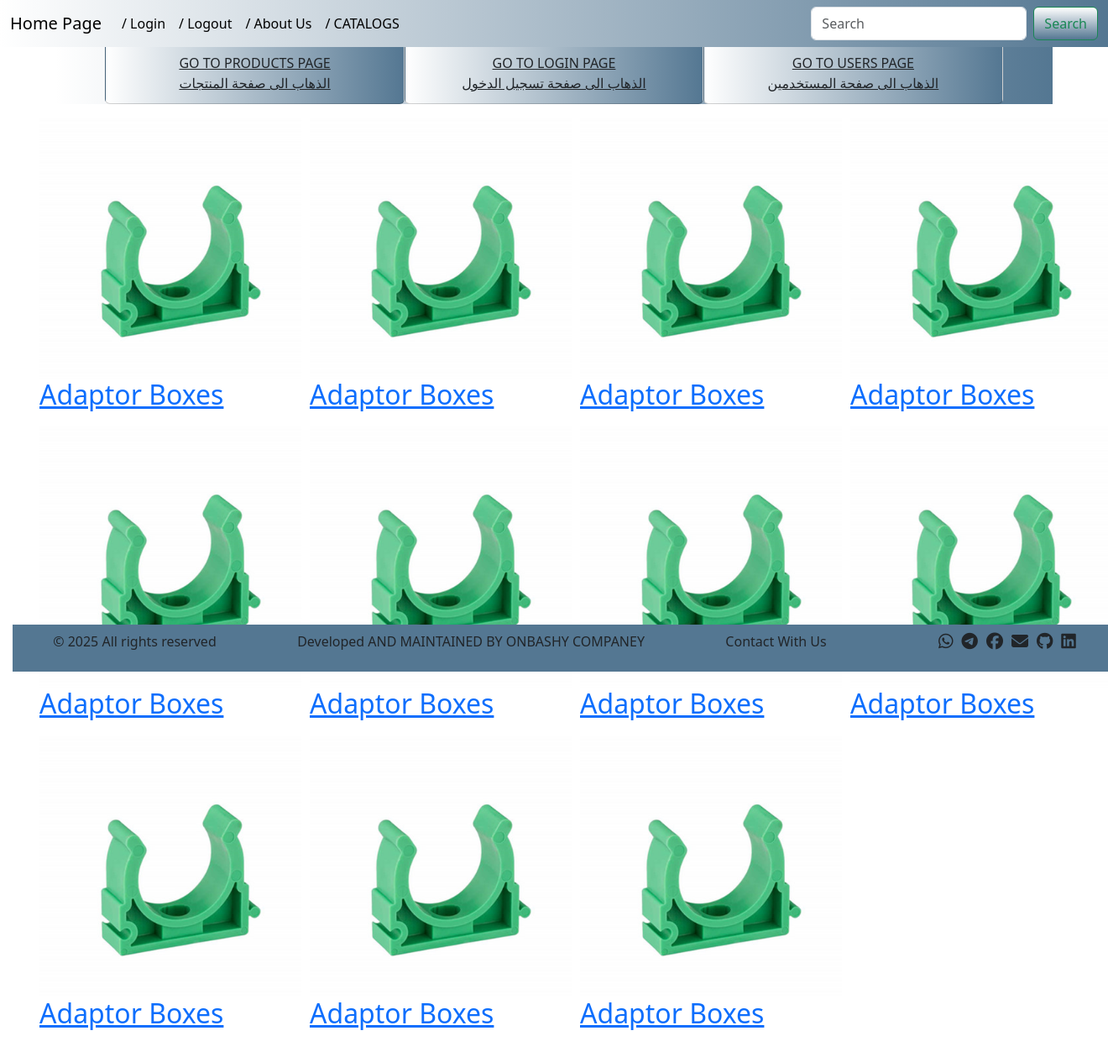
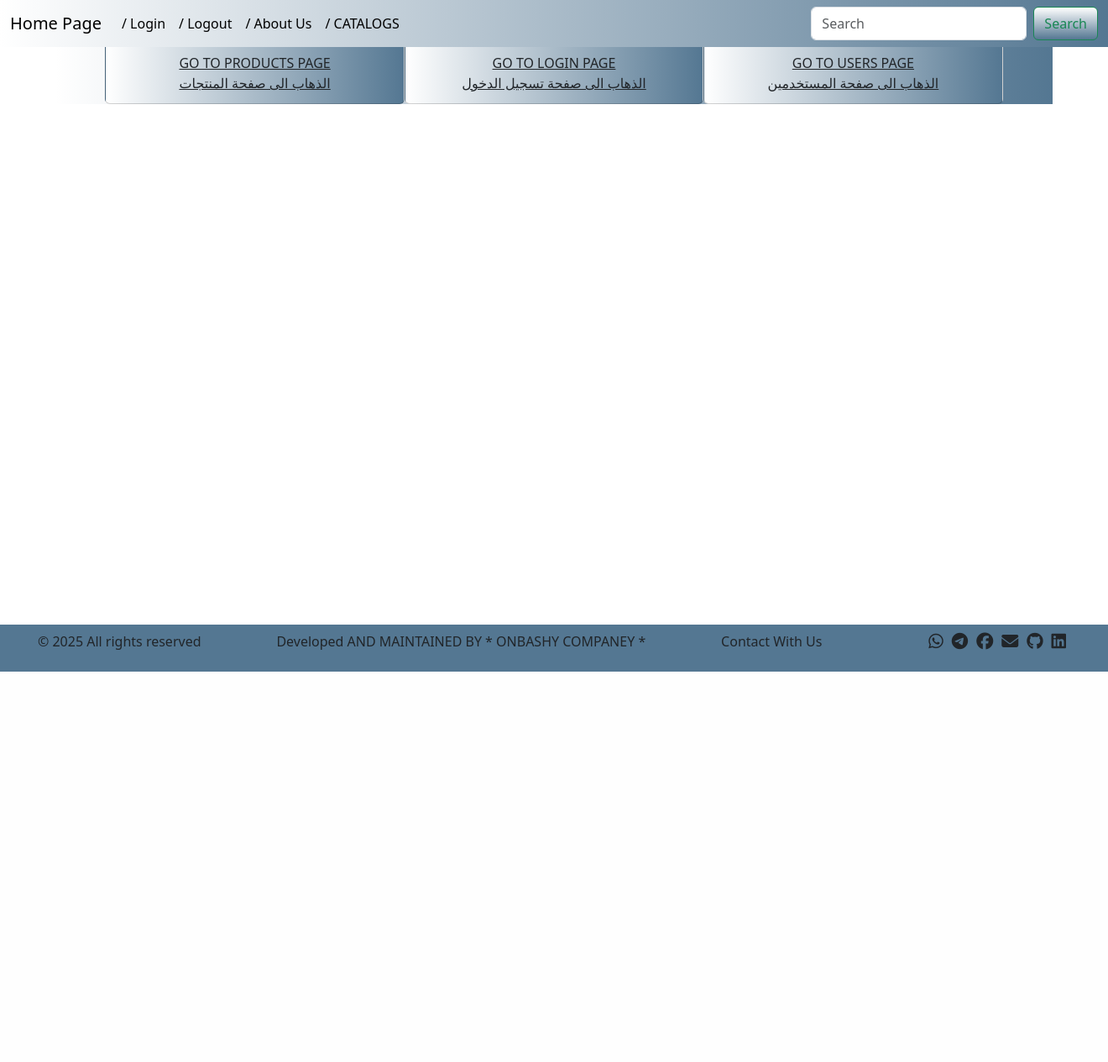
Before and after one commit to abdalfatah1994/home_work_4, a PHP site: page / in a window 1320 px wide; the page is wider, and only the part inside the window is pictured. Shown: that part at 84% size. After the commit the page ends 800 px from the top of that part, so only its background shows below. Run offline with PHP 8.4, Linux system fonts and the light colour scheme.

Commit message:
just edit index

```diff
--- a/index.php
+++ b/index.php
@@ -1,11 +1,23 @@
 <?php
-$host = "localhost";
-$dbname = "store_db";
+$dsn = "mysql:host=localhost;dbname=store_data_base;charset=utf8";
 $username = "root";
 $password = "";
-$conn = new mysqli($host, $username, $password, $dbname);
-if ($conn->connect_error) {
-  die("فشل الاتصال بقاعدة البيانات: " . $conn->connect_error);
+
+try {
+  $conn = new PDO($dsn, $username, $password, [
+    PDO::ATTR_ERRMODE => PDO::ERRMODE_EXCEPTION,
+    PDO::ATTR_DEFAULT_FETCH_MODE => PDO::FETCH_ASSOC,
+    PDO::ATTR_EMULATE_PREPARES => false
+  ]);
+
+  $db_exists_query = "SELECT SCHEMA_NAME FROM INFORMATION_SCHEMA.SCHEMATA WHERE SCHEMA_NAME = 'store_data_base'";
+  $stmt = $conn->query($db_exists_query);
+
+  if ($stmt->rowCount() == 0) {
+    $conn->exec("CREATE DATABASE store_data_base");
+  }
+} catch (PDOException $e) {
+  die("فشل الاتصال بقاعدة البيانات: " . $e->getMessage());
 }
 ?>
 <!DOCTYPE html>
@@ -50,64 +62,9 @@ if ($conn->connect_error) {
       </div>
     </div>
   </nav>
-  </div>
-  <!-- <H1 class="title_home_page"> HOME PAGE</H1> -->
-  <div class="cards">
-    <a href="./products.php" class="card" target="_blank">
-      <div>GO TO PRODUCTS PAGE <br> الذهاب الى صفحة المنتجات</div>
-    </a>
-    <a href="./login.php" class="card">
-      <div> GO TO LOGIN PAGE <br> الذهاب الى صفحة تسجيل الدخول</div>
-    </a>
-    <a href="./users.php" class="card" target="_blank">
-      <div>GO TO USERS PAGE <br> الذهاب الى صفحة المستخدمين</div>
-    </a>
-  </div>
-  <!--
-$num = 3.14159;
-echo number_format($num, 2); // الناتج: "3.14"
--->
-  <div class="products-element">
-    <ul class="products-element-list">
-
-
-      <li class="product-img"> <a href="#"><img src="./images/ppr/CLIP-2.jpg" alt=" CLIP " loading="lazy" width="400" height="400" srcset="" sizes="(max-width: 500px) 100vw, 500px">
-          <h2> Adaptor Boxes </mark></h2>
-        </a></li>
-      <li class="product-img"> <a href="#"><img src="./images/ppr/CLIP-2.jpg" alt=" CLIP " loading="lazy" width="400" height="400" srcset="" sizes="(max-width: 500px) 100vw, 500px">
-          <h2> Adaptor Boxes </mark></h2>
-        </a></li>
-      <li class="product-img"> <a href="#"><img src="./images/ppr/CLIP-2.jpg" alt=" CLIP " loading="lazy" width="400" height="400" srcset="" sizes="(max-width: 500px) 100vw, 500px">
-          <h2> Adaptor Boxes </mark></h2>
-        </a></li>
-      <li class="product-img"> <a href="#"><img src="./images/ppr/CLIP-2.jpg" alt=" CLIP " loading="lazy" width="400" height="400" srcset="" sizes="(max-width: 500px) 100vw, 500px">
-          <h2> Adaptor Boxes </mark></h2>
-        </a></li>
-      <li class="product-img"> <a href="#"><img src="./images/ppr/CLIP-2.jpg" alt=" CLIP " loading="lazy" width="400" height="400" srcset="" sizes="(max-width: 500px) 100vw, 500px">
-          <h2> Adaptor Boxes </mark></h2>
-        </a></li>
-      <li class="product-img"> <a href="#"><img src="./images/ppr/CLIP-2.jpg" alt=" CLIP " loading="lazy" width="400" height="400" srcset="" sizes="(max-width: 500px) 100vw, 500px">
-          <h2> Adaptor Boxes </mark></h2>
-        </a></li>
-      <li class="product-img"> <a href="#"><img src="./images/ppr/CLIP-2.jpg" alt=" CLIP " loading="lazy" width="400" height="400" srcset="" sizes="(max-width: 500px) 100vw, 500px">
-          <h2> Adaptor Boxes </mark></h2>
-        </a></li>
-      <li class="product-img"> <a href="#"><img src="./images/ppr/CLIP-2.jpg" alt=" CLIP " loading="lazy" width="400" height="400" srcset="" sizes="(max-width: 500px) 100vw, 500px">
-          <h2> Adaptor Boxes </mark></h2>
-        </a></li>
-      <li class="product-img"> <a href="#"><img src="./images/ppr/CLIP-2.jpg" alt=" CLIP " loading="lazy" width="400" height="400" srcset="" sizes="(max-width: 500px) 100vw, 500px">
-          <h2> Adaptor Boxes </mark></h2>
-        </a></li>
-      <li class="product-img"> <a href="#"><img src="./images/ppr/CLIP-2.jpg" alt=" CLIP " loading="lazy" width="400" height="400" srcset="" sizes="(max-width: 500px) 100vw, 500px">
-          <h2> Adaptor Boxes </mark></h2>
-        </a></li>
-      <li class="product-img"> <a href="#"><img src="./images/ppr/CLIP-2.jpg" alt=" CLIP " loading="lazy" width="400" height="400" srcset="" sizes="(max-width: 500px) 100vw, 500px">
-          <h2> Adaptor Boxes </mark></h2>
-        </a></li>
-    </ul>
   <span class="element-footer">
     <p>© 2025 All rights reserved </p>
-      <p> Developed AND MAINTAINED BY ONBASHY COMPANEY </p>
+    <p> Developed AND MAINTAINED BY * ONBASHY COMPANEY * </p>
     <p> Contact With Us </p>
     <ul style="display: flex;list-style-type: none;font-size: 20px; ">
       <li class="nav-item" style="margin: 5px;">
@@ -132,7 +89,24 @@ echo number_format($num, 2); // الناتج: "3.14"
       </li>
     </ul>
   </span>
+
+  <div class="cards">
+    <a href="./products.php" class="card" target="_blank">
+      <div>GO TO PRODUCTS PAGE <br> الذهاب الى صفحة المنتجات</div>
+    </a>
+    <a href="./login.php" class="card">
+      <div> GO TO LOGIN PAGE <br> الذهاب الى صفحة تسجيل الدخول</div>
+    </a>
+    <a href="./users.php" class="card" target="_blank">
+      <div>GO TO USERS PAGE <br> الذهاب الى صفحة المستخدمين</div>
+    </a>
+  </div>
+  <div class="products-element">
+
+
+  </div>
+
+  <script src="https://cdn.jsdelivr.net/npm/bootstrap@5.3.5/dist/js/bootstrap.bundle.min.js" integrity="sha384-k6d4wzSIapyDyv1kpU366/PK5hCdSbCRGRCMv+eplOQJWyd1fbcAu9OCUj5zNLiq" crossorigin="anonymous"></script>
 </body>
-<script src="https://cdn.jsdelivr.net/npm/bootstrap@5.3.5/dist/js/bootstrap.bundle.min.js" integrity="sha384-k6d4wzSIapyDyv1kpU366/PK5hCdSbCRGRCMv+eplOQJWyd1fbcAu9OCUj5zNLiq" crossorigin="anonymous"></script>
 
 </html>
--- a/product.php
+++ b/product.php
@@ -47,7 +47,7 @@ try {
         crossorigin="anonymous" referrerpolicy="no-referrer" />
   <title>تفاصيل المنتج</title>
 </head>
-<body style="background: linear-gradient(to left, #547792, #007074);">
+<body >
   <nav class="navbar navbar-expand-lg navbar-light bg-light" style="background: linear-gradient(to left, #547792, #ffffff); display: flex; position: fixed; width: 100%; top: 0px; z-index: 99;">
     <div class="container-fluid">
       <button class="navbar-toggler" type="button" data-bs-toggle="collapse" data-bs-target="#navbarTogglerDemo01" aria-controls="navbarTogglerDemo01" aria-expanded="false" aria-label="Toggle navigation">
@@ -116,13 +116,13 @@ try {
   </span>
 
 
-  <div class="container" style="margin-top:120px;">
+  <div class="container">
     <?php if (!empty($error_message)): ?>
       <div class="alert alert-danger" role="alert">
         <?= $error_message; ?>
       </div>
     <?php else: ?>
-      <div class="card">
+      <div class="card_product">
         <?php if (!empty($product['img_url_product'])): ?>
           <img src="<?= htmlspecialchars($product['img_url_product']); ?>" class="card-img-top" alt="<?= htmlspecialchars($product['name_product']); ?>" style="max-height:300px; object-fit:cover;">
         <?php endif; ?>
--- a/style.css
+++ b/style.css
@@ -285,23 +287,7 @@ button[name="delete_user"]:hover {
     font-weight: 800;
     text-align: center;
 }
-  .products-element-list {
-    display: grid;
-    list-style: none;
-    grid-template-columns: repeat(4, 1fr);
-    gap: 10px;
-  }
-  .products-element {
-    display: grid;
-    border: 0;
-    margin: 10px;
-    padding: 5px;
-    box-sizing: border-box;
-    border-radius: 0;
-    width: 100%;
-    height: auto;
-    box-shadow: none;
-  }
+
   .title_home_page {
     display: flex;
     padding: 10px;
--- a/users.php
+++ b/users.php
@@ -85,7 +85,7 @@ if (!isset($_SESSION['role']) || $_SESSION['role'] !== 'admin') {
   <title>إدارة المستخدمين </title>
 </head>
 
-<body style="background: linear-gradient(to left, #547792, #007074);padding-top: 100px;">
+<body style="background: linear-gradient(to left, #547792, #007074);padding: 75px 0px;">
   <span class="element-footer">
     <p>© 2025 All rights reserved </p>
     <p> Developed AND MAINTAINED BY ONBASHY COMPANEY </p>
@@ -142,6 +142,7 @@ if (!isset($_SESSION['role']) || $_SESSION['role'] !== 'admin') {
     </div>
   </nav>
 
+  <h3 class="admin_hader"> Users Data table / جدول بيانات المستخدمين</h3>
   <table class="admin_table">
     <tr>
       <th class="admin_table_th">النوع الحالي للحساب</th>
```
Also changed, not shown: other parts of style.css (+16 -14 lines), logout.php (+3 -5 lines), products.php (+35 -43 lines), images/ppr/PPR_8_sanitary.png (deleted), images/ppr/PPR_9_sanitary.png (deleted). Lines whose indentation alone changed are shown as unchanged.
